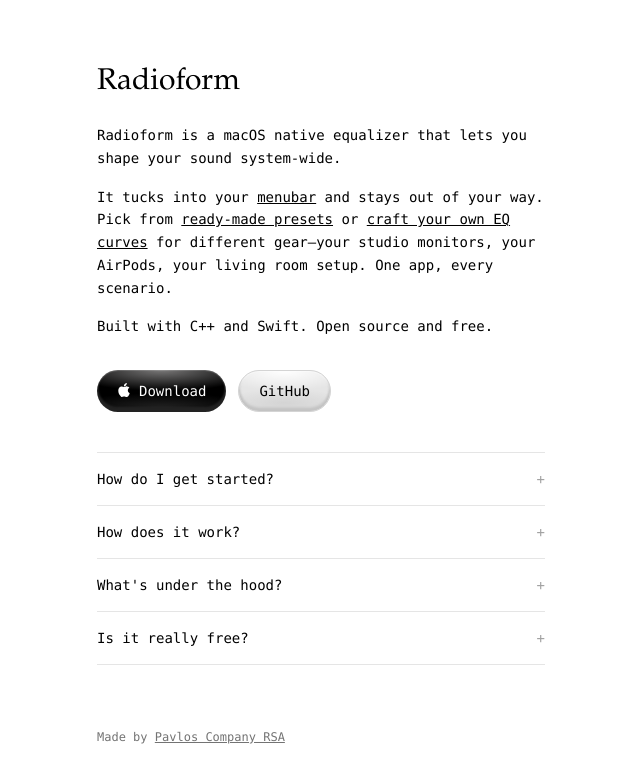
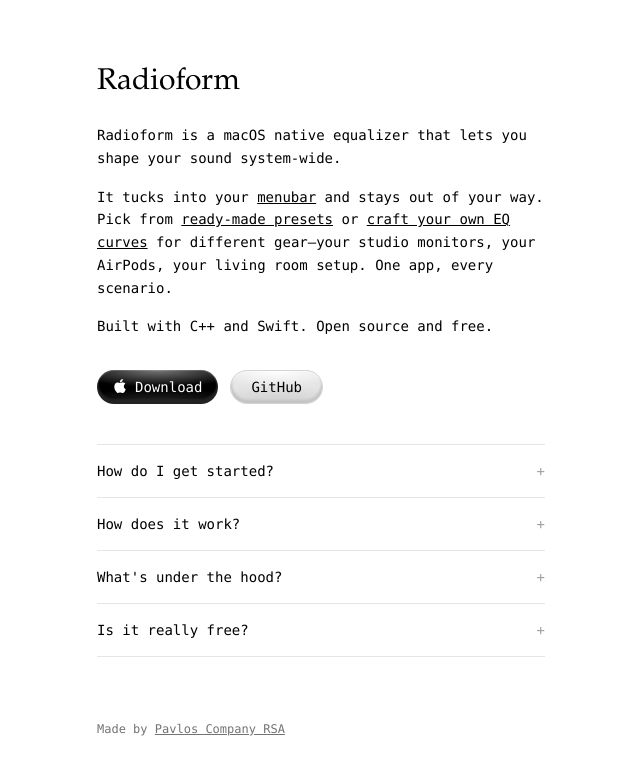
Before and after one commit to Torteous44/radioform, a Next.js app in the folder apps/web/site/: page / in a window 1280 px wide. Shown: the top 782 px of the page, without its empty margins (319-959 px from the left). Built offline with nearby package versions, Linux system fonts and the light colour scheme.

Commit message:
misc: button py fix

```diff
--- a/apps/web/site/src/app/page.tsx
+++ b/apps/web/site/src/app/page.tsx
@@ -227,7 +227,7 @@
           ) : (
             <a
               href={DOWNLOAD_URL}
-              className="btn-primary px-5 py-2.5 text-white text-sm rounded-full inline-flex items-center justify-center gap-2  "
+              className="btn-primary px-4 py-1 text-white text-sm rounded-full inline-flex items-center justify-center gap-2  "
             >
               <svg
                 xmlns="http://www.w3.org/2000/svg"
@@ -246,7 +246,7 @@
             href={GITHUB_URL}
             target="_blank"
             rel="noopener noreferrer"
-            className="btn-secondary px-5 py-2.5 border border-neutral-300 text-sm rounded-full text-center"
+            className="btn-secondary px-5 py-1.5 border border-neutral-300 text-sm rounded-full text-center"
           >
             GitHub
           </a>
@@ -329,10 +329,7 @@
         {/* Footer */}
         <p className="text-xs text-neutral-500 mt-16">
           Made by{" "}
-          <a
-            href="mailto:contact@pavloscompany.com"
-            className="underline"
-          >
+          <a href="mailto:contact@pavloscompany.com" className="underline">
             Pavlos Company RSA
           </a>
         </p>
```
